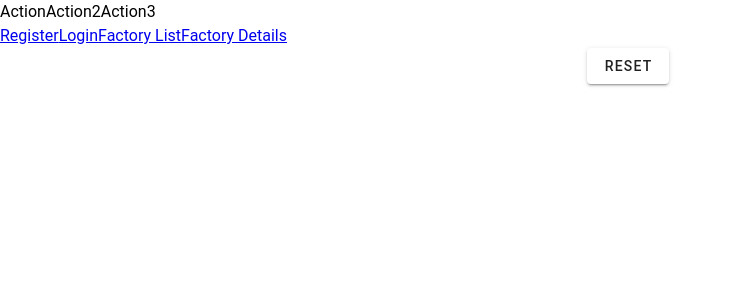
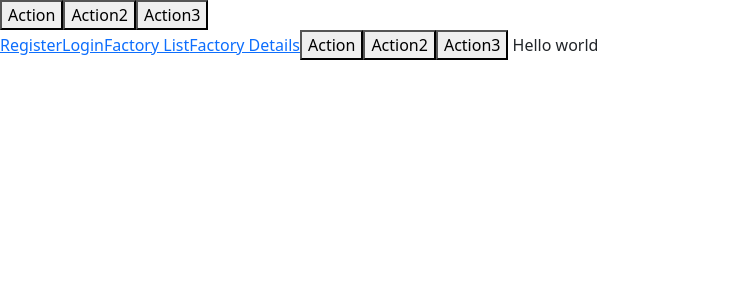
Before and after one commit to Enesmerdane/Timus-Bootcamp-Final-Project, a Vue app in the folder client/: page / in a window 1280 px wide. Shown: the top 300 px of the page, without its empty margins (0-733 px from the left). Built offline with nearby package versions, Linux system fonts and the light colour scheme.

Commit message:
Revert "vuetify deneme"
This reverts commit 2a2f070186c9f3d82e37039b8d4bd10c685be6d9.

```diff
--- a/client/package.json
+++ b/client/package.json
@@ -13,11 +13,12 @@
     "format": "prettier --write src/"
   },
   "dependencies": {
+    "@popperjs/core": "^2.11.8",
     "axios": "^1.6.2",
+    "bootstrap": "^5.3.2",
     "pinia": "^2.1.7",
     "vue": "^3.3.10",
-    "vue-router": "^4.2.5",
-    "vuetify": "^3.4.7"
+    "vue-router": "^4.2.5"
   },
   "devDependencies": {
     "@rushstack/eslint-patch": "^1.3.3",
--- a/client/src/App.vue
+++ b/client/src/App.vue
@@ -8,26 +8,28 @@
   <RouterLink to='/login'>Login</RouterLink>
   <RouterLink to='/factorylist'>Factory List</RouterLink>
   <RouterLink to='/factorydetails'>Factory Details</RouterLink>
+
   <RouterView />
-  <ErrorView/>
+  <button @click="action">Action</button>
+  <button @click="action2">Action2</button>
+  <button @click="action3">Action3</button>
+  Hello world
 </template>
 
 <script lang="ts">
 import { RouterLink, RouterView } from 'vue-router'
 import { useAuthStore } from './stores/auth'
 import { useFactoryStore } from './stores/factory'
-import ErrorView from './components/modals/Error.vue'
 
 export default {
-    components: {
-        ErrorView,
-    },
     created: () => {
         const authStore = useAuthStore()
 
         //authStore.login('enes2@gmail.com', '12312312')
         //authStore.register('test2@gmail.com', 'Aa111111', 'testtesta', 0)
         //console.log();
+
+
     },
     methods: {
       action(){
--- a/client/src/components/modals/Error.vue
+++ b/client/src/components/modals/Error.vue
@@ -1,37 +1,11 @@
 <template>
-  <div>
-    <!-- <v-alert
-      v-model="alert"
-      border="start"
-      variant="tonal"
-      closable
-      close-label="Close Alert"
-      color="deep-purple-accent-4"
-      title="Closable Alert"
-    >
-      Aenean imperdiet. Quisque id odio. Cras dapibus. Pellentesque ut neque. Cras dapibus.
 
-      Vivamus consectetuer hendrerit lacus. Sed mollis, eros et ultrices tempus, mauris ipsum aliquam libero, non adipiscing dolor urna a orci. Sed mollis, eros et ultrices tempus, mauris ipsum aliquam libero, non adipiscing dolor urna a orci. Curabitur blandit mollis lacus. Curabitur ligula sapien, tincidunt non, euismod vitae, posuere imperdiet, leo.
-    </v-alert> -->
-
-    <div
-      v-if="!alert"
-      class="text-center"
-    >
-      <v-btn @click="alert = true">
-        Reset
-      </v-btn>
-      <v-icon icon="mdi-home" />
-    </div>
-  </div>
 </template>
 
 <script>
-  export default {
-    data: () => ({
-      alert: false,
-    }),
-  }
+export default {
+
+}
 </script>
 
 <style>
--- a/client/src/main.ts
+++ b/client/src/main.ts
@@ -6,28 +6,11 @@ import { createPinia } from 'pinia'
 import App from './App.vue'
 import router from './router'
 
-// Vuetify
-import 'vuetify/styles'
-import { createVuetify } from 'vuetify'
-import * as components from 'vuetify/components'
-import * as directives from 'vuetify/directives'
-import { aliases, mdi } from 'vuetify/iconsets/mdi'
+import 'bootstrap'
+import 'bootstrap/dist/css/bootstrap.min.css'
 
 const app = createApp(App)
 
-const vuetify = createVuetify({
-    components,
-    directives,
-    icons: {
-        defaultSet: 'mdi',
-        aliases,
-        sets: {
-            mdi
-        }
-    }
-})
-
-app.use(vuetify)
 app.use(createPinia())
 app.use(router)
 
```
Also changed, not shown: 1 other file (tests, documents, lock files or other folders).
